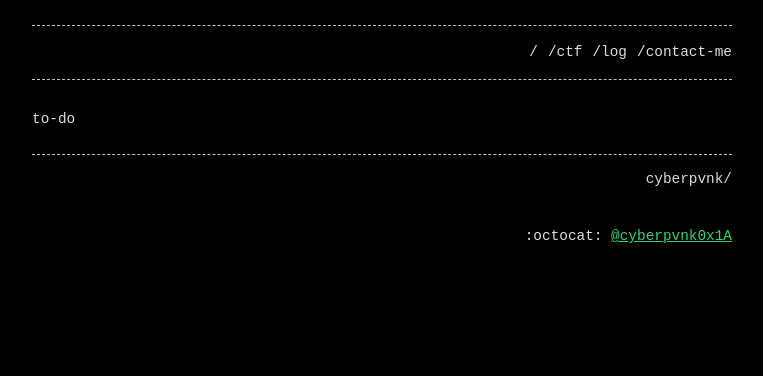
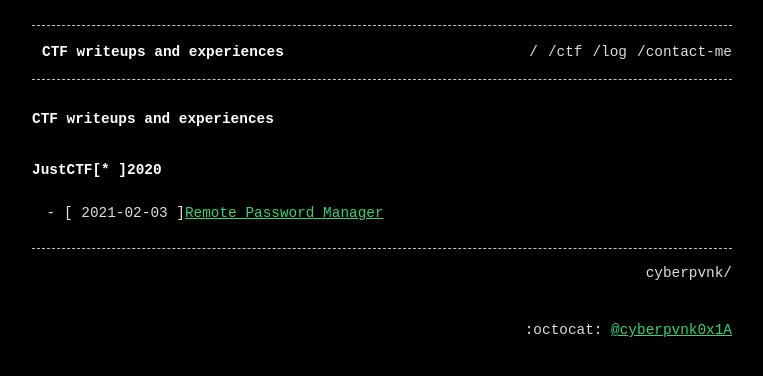
Before and after one commit to gaurisanjeevbhardwaj/cyberpvnk0x1a.github.io, a Jekyll site: the page built from ctf.md, in a window 1280 px wide. Shown: the top 376 px of the page, without its empty margins (258-1021 px from the left). Built offline with Jekyll 4.4.1, drawn with Linux system fonts in a browser that asks for light colours; our own code applies the rules of GitHub Pages for plain Markdown files.

Commit message:
Update ctf.md

```diff
--- a/ctf.md
+++ b/ctf.md
@@ -1 +1,3 @@
-to-do
+# CTF writeups and experiences
+### JustCTF\[* \]2020
+- \[ 2021-02-03 \][Remote Password Manager](rdp.md)
```
